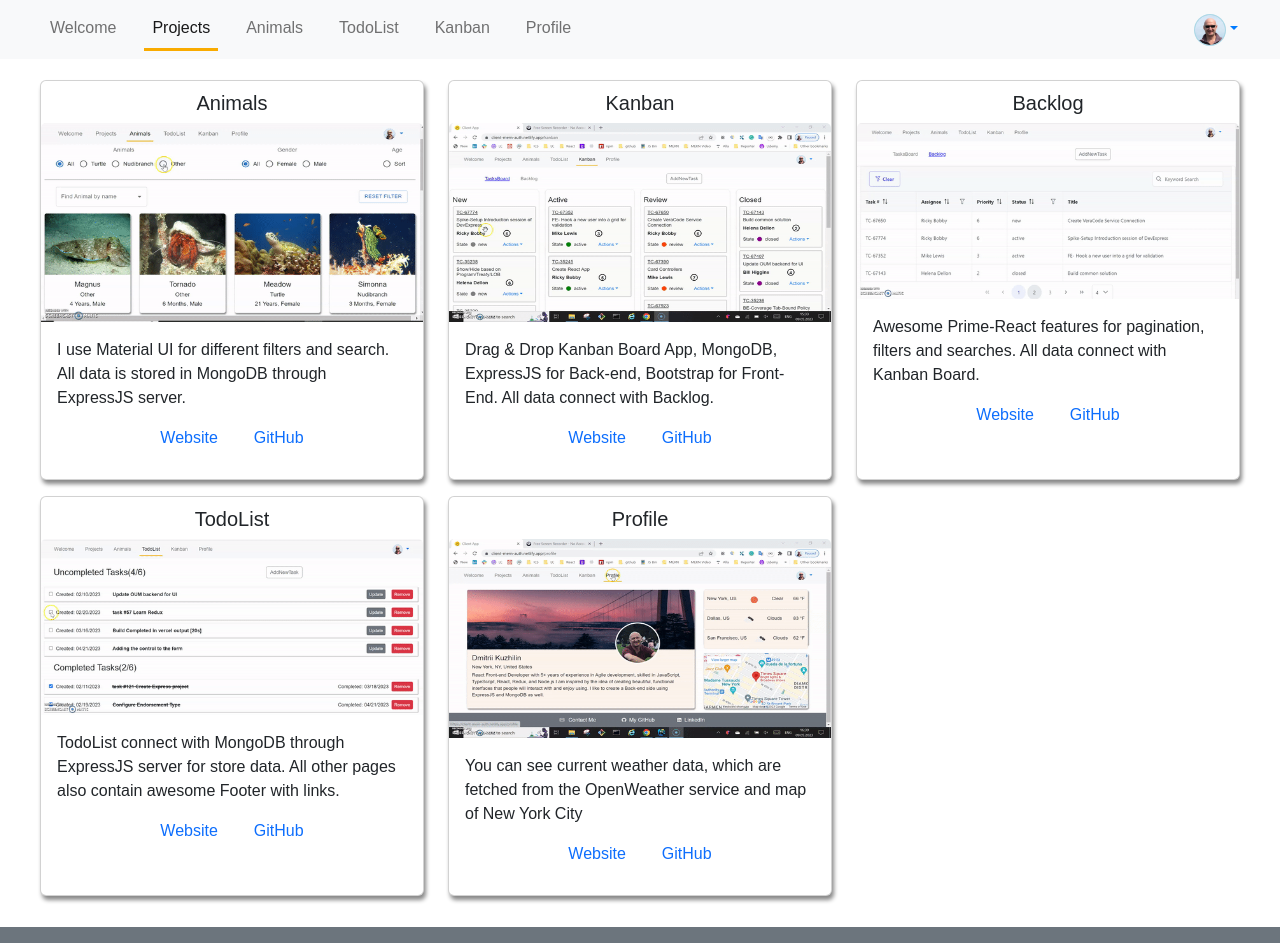
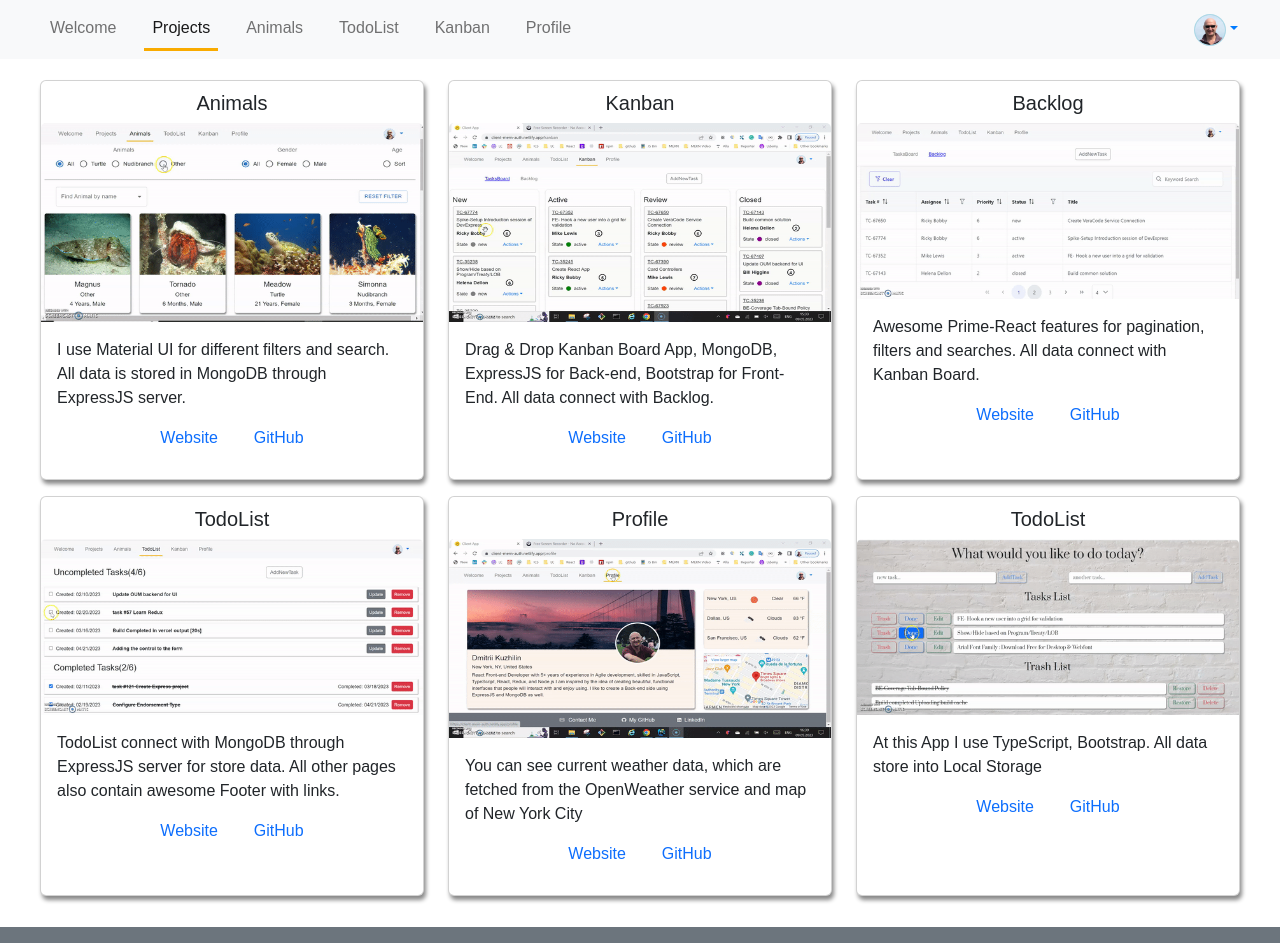
Before and after one commit to Dmitrii126776/client-mern-auth, a React (Create React App) app: page /projects in a window 1280 px wide. Shown: the top 943 px of the page. Built offline with nearby package versions, Linux system fonts and the light colour scheme; no server answers.

Commit message:
todots.gif

```diff
--- a/src/projectsData.js
+++ b/src/projectsData.js
@@ -3,6 +3,7 @@ import kanban from "./images/kanban_long.gif";
 import backlog from "./images/backlog.gif";
 import todolist from "./images/todolist.gif";
 import profile from "./images/profile.gif";
+import todots from "./images/todots.gif";
 
 export const data = [
     {
@@ -37,4 +38,10 @@ export const data = [
         description: "You can see current weather data, which are fetched from the OpenWeather service " +
             "and map of New York City"
     },
+    {
+        name: "TodoList",
+        image: todots,
+        link: "https://ts-todo-react.netlify.app/",
+        description: "At this App I use TypeScript, Bootstrap. All data store into Local Storage"
+    },
 ]
```
Also changed, not shown: src/images/todots.gif (added).
